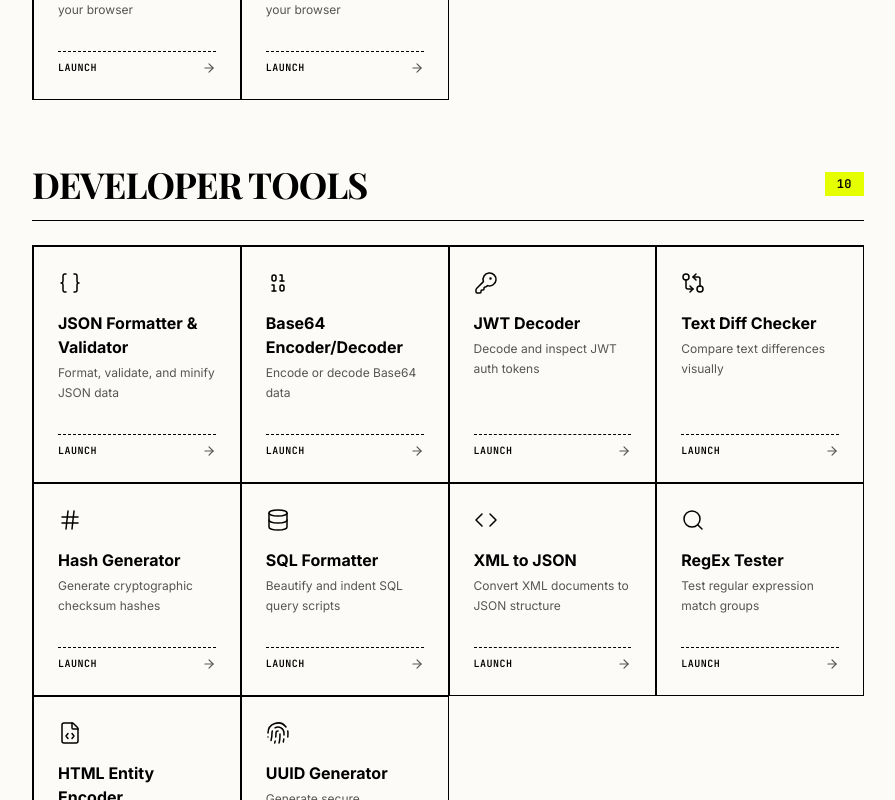
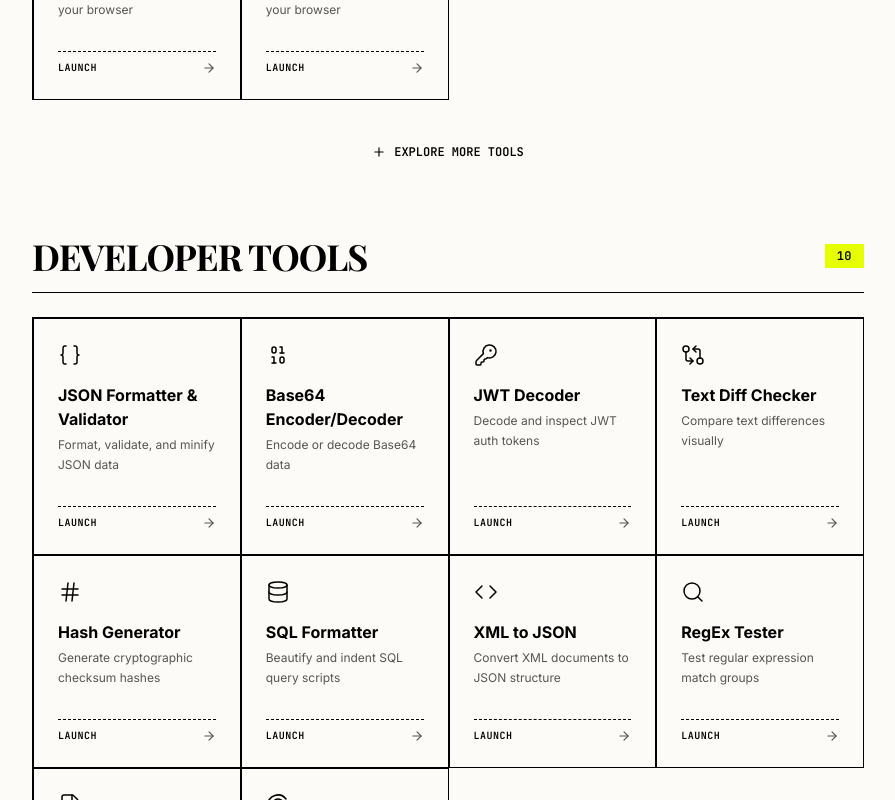
Before and after one commit to rahulcvwebsitehosting/pdf-tools, a Next.js app: page / in a window 1280 px wide. Shown: the part 3620-4420 px from the top of the page, without its empty margins (192-1087 px from the left). Built offline with nearby package versions, Linux system fonts and the light colour scheme.

Commit message:
Move Explore More toggle below PDF Tools section

```diff
--- a/components/tools-explorer.tsx
+++ b/components/tools-explorer.tsx
@@ -79,12 +79,9 @@ export default function ToolsExplorer() {
                 );
               })}
             </div>
-          </div>
-        );
-      })}
 
-      {hasComingSoon && (
-        <div className="flex justify-center">
+            {cat.slug === "pdf" && hasComingSoon && (
+              <div className="flex justify-center pt-2">
                 <button
                   type="button"
                   onClick={() => setExploreAll((v) => !v)}
@@ -97,4 +94,7 @@ export default function ToolsExplorer() {
             )}
           </div>
         );
+      })}
+    </div>
+  );
 }
```
Lines whose indentation alone changed are shown as unchanged.
